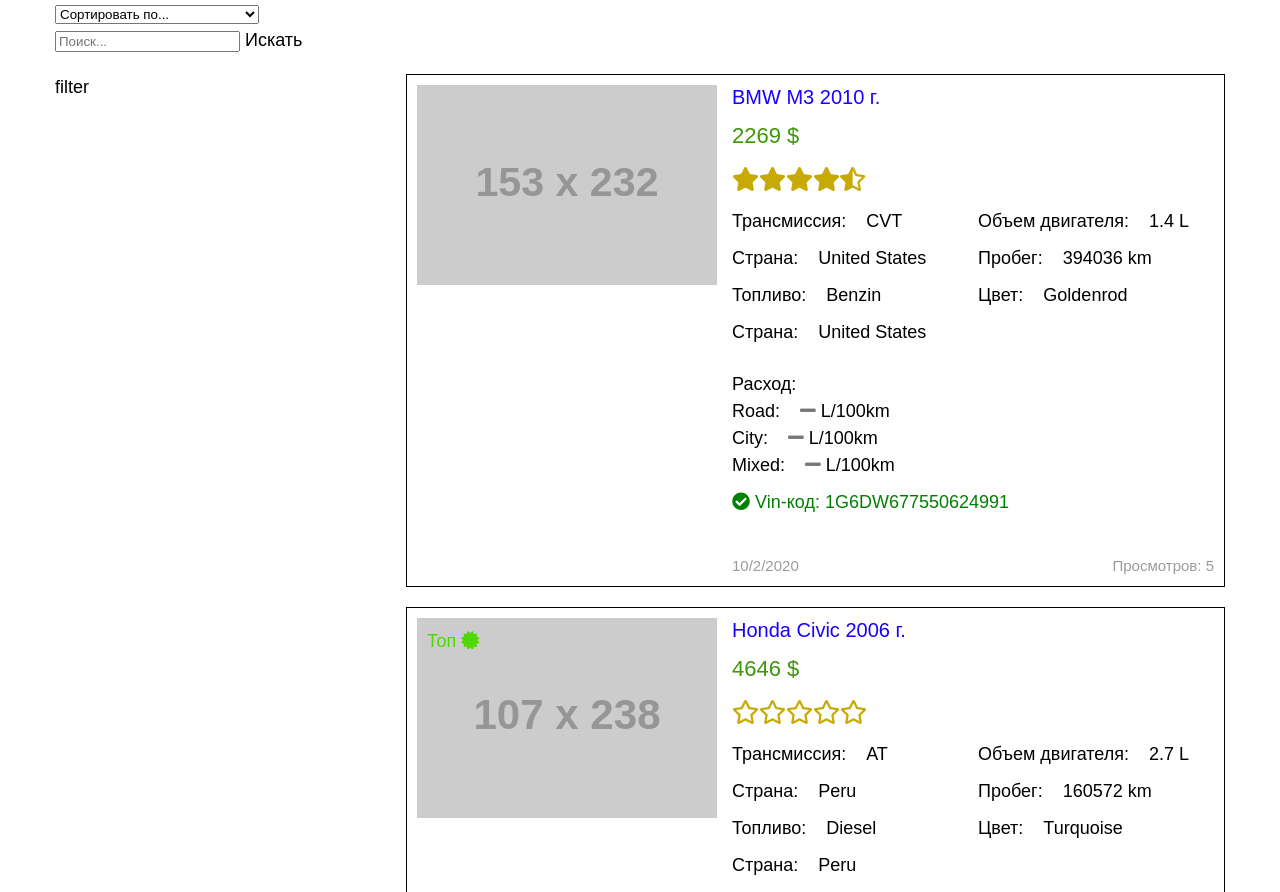
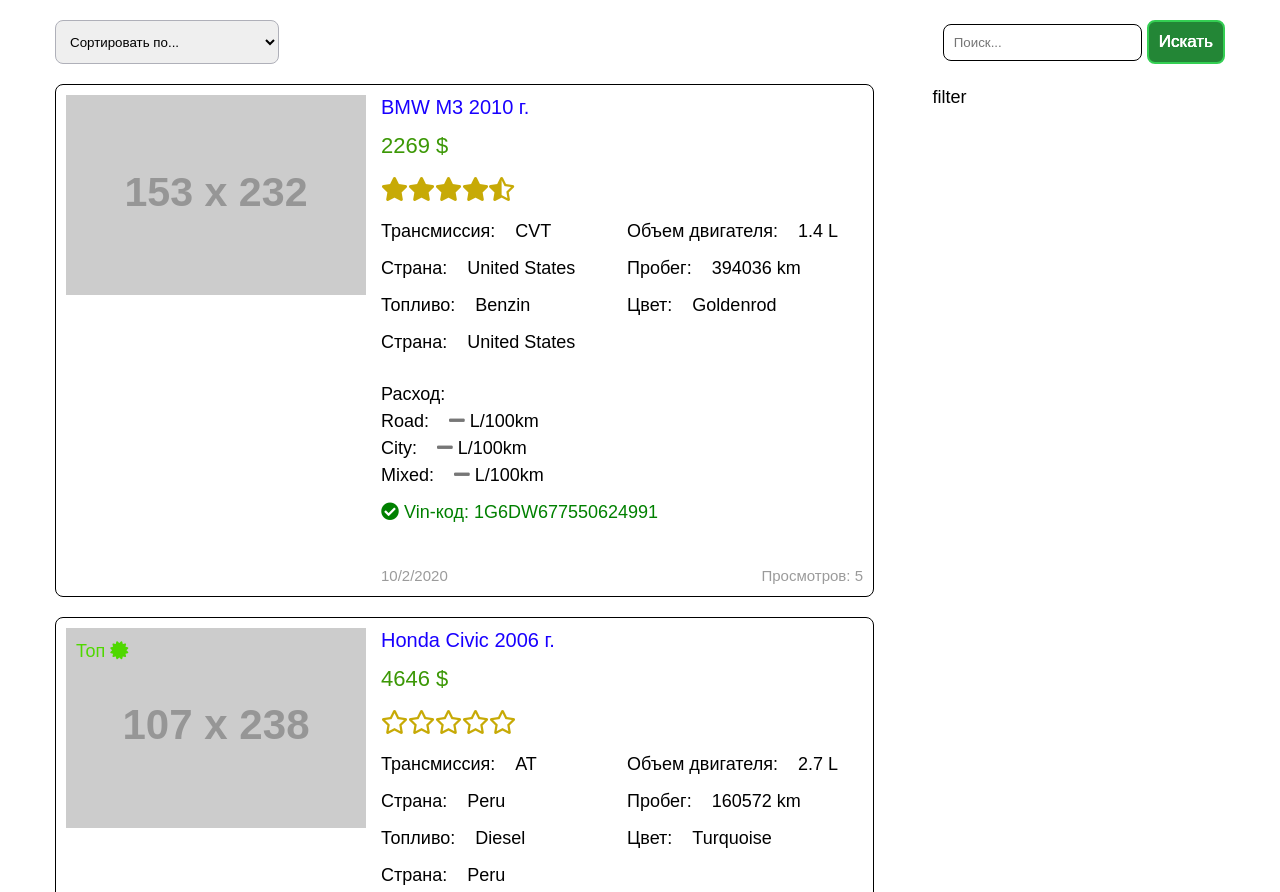
Before and after one commit to Im-Mad-Panda/tasks-javascript-json, a plain HTML site: page index.html in a window 1280 px wide. Shown: the top 892 px of the page. Drawn offline with Linux system fonts and the light colour scheme; placeholder pictures from the web are drawn by us.

Commit message:
area-form

```diff
--- a/css/style.css
+++ b/css/style.css
@@ -162,10 +162,41 @@
     margin: 0 auto;
     padding: 0 15px;
 }
-
-
+.field-area{
+  display: flex;
+  justify-content: space-between;
+  padding-top: 20px;
+  padding-bottom: 10px;
+}
+.area-select {
+  padding: 5px 10px;
+border: 0.8px solid #afb0b9;
+border-radius: 8px;
+}
+.area-select > option{
+  color: #1900ff;
+}
+.area-form > input{
+  padding: 10px 10px;
+border: 0.8px solid #000000;
+border-radius: 8px;
+}
+.button-serch{
+  color: #fff;
+  background-color:#238636;
+  border: 2px solid #34cf53;
+  text-shadow: 0.2px 0.2px 0px, -0.2px -0.2px 0px;
+    padding: 5px 10px;
+    font-weight: 500;
+    font-size: 17px;
+    line-height: 30px;
+    border-radius: 8px;
+}
+.button-serch:hover{
+background-color: #34cf53;
+}
 .main{
-    margin-top: 20px;
+    padding-top: 10px;
 }
 .main__container{
     display: flex;
@@ -185,6 +216,7 @@
     justify-content: space-between;
     border: 1px solid #000;
     padding: 10px;
+    border-radius: 8px;
 }
 .card__img{
     width: 300px;
--- a/index.html
+++ b/index.html
@@ -11,7 +11,8 @@
   <body>
     <header class="header">
       <div class="container">
-        <select id="sortSelect">
+        <div class="field-area">
+        <select class="area-select" id="sortSelect">
           <option value="" disabled selected>Сортировать по...</option>
           <option value="price/-1">От дорогих к дешёвым</option>
           <option value="price/1">От дешёвых к дорогим</option>
@@ -26,18 +27,19 @@
           <option value="make/1">Производитель, по А-Я</option>
           <option value="make/-1">Производитель, по Я-А</option>
         </select>
-        <form id="searchForm">
-          <input type="search" name="search" placeholder="Поиск...">
-          <button type="submit">Искать</button>
+        <form class="area-form" id="searchForm">
+          <input  type="search" name="search" placeholder="Поиск...">
+          <button class="button-serch" type="submit">Искать</button>
         </form>
+      </div>
       </div>
     </header>
     <main class="main">
       <div class="container main__container">
-        <aside class="filter">filter</aside>
         <section class="showcase" id="showcase">
 
         </section>
+        <aside class="filter">filter</aside>
       </div>
     </main>
     <script src="./js/cars.js"></script>
```
